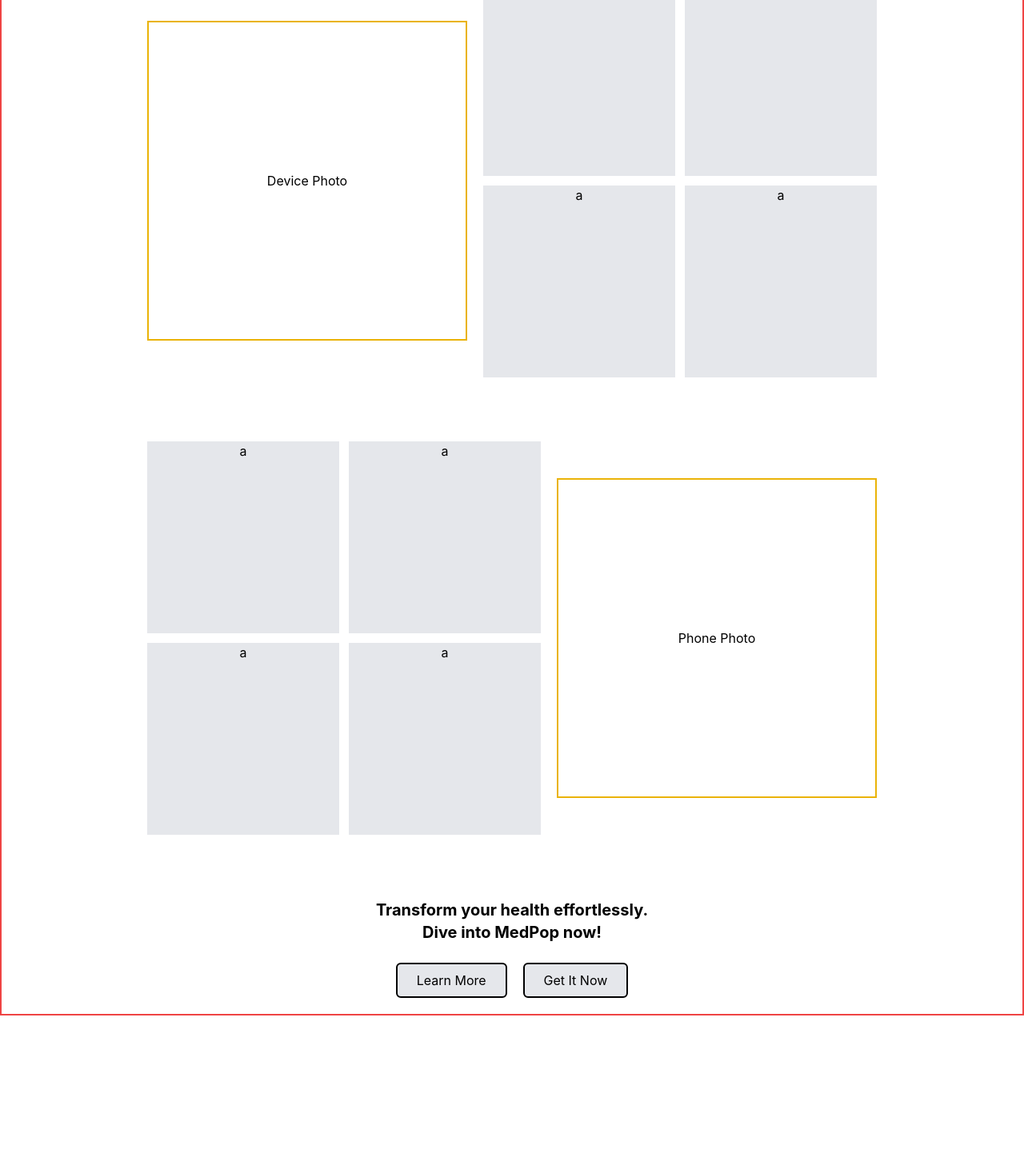
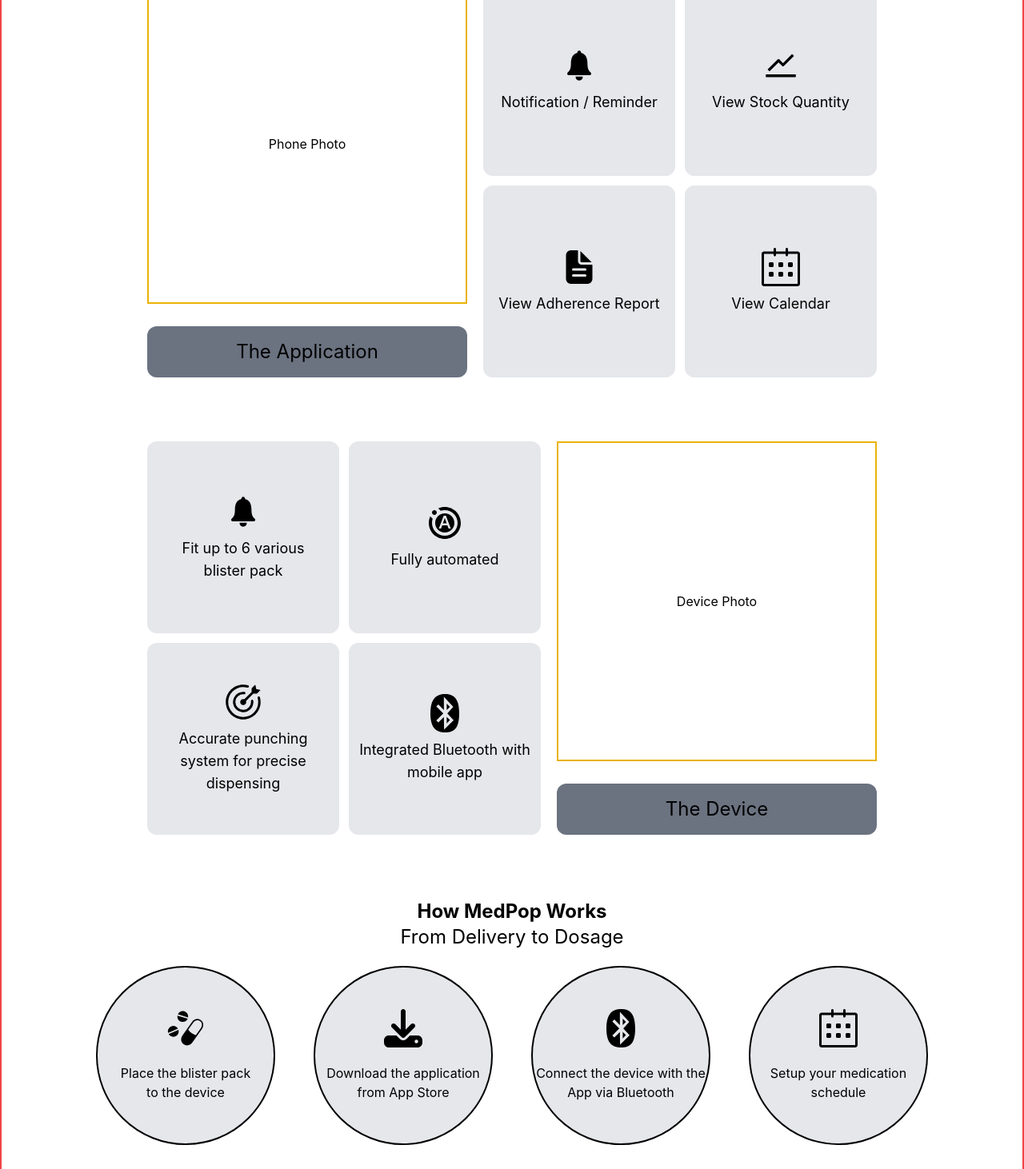
Before and after one commit to qiqian27/medpop, a Next.js app: page / in a window 1280 px wide. Shown: the part 648-2110 px from the top of the page at 80% size. Before the commit the page ends 1918 px from the top, so only its background shows below. Built offline with nearby package versions, Linux system fonts and the light colour scheme.

Commit message:
second commit

```diff
--- a/package.json
+++ b/package.json
@@ -14,6 +14,7 @@
     "postcss": "^8.4.34",
     "react": "18.2.0",
     "react-dom": "18.2.0",
+    "react-icons": "^5.0.1",
     "tailwindcss": "^3.4.1"
   },
   "devDependencies": {
--- a/pages/index.tsx
+++ b/pages/index.tsx
@@ -1,6 +1,15 @@
 import type { NextPage } from 'next'
 import Head from 'next/head'
 import Image from 'next/image'
+import { FaApple, FaGooglePlay, FaBluetooth } from "react-icons/fa";
+import { GiMedicines } from "react-icons/gi";
+import { FaDownload } from "react-icons/fa6";
+import { SlCalender } from "react-icons/sl";
+import { IoIosNotifications } from "react-icons/io";
+import { AiOutlineStock } from "react-icons/ai";
+import { IoDocumentText } from "react-icons/io5";
+import { MdMotionPhotosAuto } from "react-icons/md";
+import { GoGoal } from "react-icons/go";
 
 const Home: NextPage = () => {
   return (
@@ -42,14 +51,29 @@
 
         <section id='device'>
           <div className='flex items-center justify-center mt-[5rem]'>
-            {/* Device and App Photo */}
-            <div className='border-2 border-yellow-500 w-[25rem] h-[25rem] text-center items-center justify-center flex'>Device Photo</div>
+            {/* App Photo */}
+            <div>
+              <div className='border-2 border-yellow-500 w-[25rem] h-[25rem] text-center items-center justify-center flex'>Phone Photo</div>
+              <div className='text-center text-2xl mt-7 p-4 rounded-xl bg-gray-500'>The Application</div>
+            </div>
             {/* Introduce */}
             <div className='ml-5 grid grid-cols-2 gap-3'>
-              <div className='bg-gray-200 w-60 h-60 text-center'>a</div>
-              <div className='bg-gray-200 w-60 h-60 text-center'>a</div>
-              <div className='bg-gray-200 w-60 h-60 text-center'>a</div>
-              <div className='bg-gray-200 w-60 h-60 text-center'>a</div>
+              <div className='bg-gray-200 w-60 h-60 text-center rounded-xl flex flex-col items-center justify-center'>
+                <IoIosNotifications className='text-5xl mb-2' />
+                <p className='text-lg'>Notification / Reminder</p>
+              </div>
+              <div className='bg-gray-200 w-60 h-60 text-center rounded-xl flex flex-col justify-center items-center'>
+                <AiOutlineStock className='text-5xl mb-2' />
+                <p className='text-lg'>View Stock Quantity</p>
+              </div>
+              <div className='bg-gray-200 w-60 h-60 text-center rounded-xl flex flex-col justify-center items-center'>
+                <IoDocumentText className='text-5xl mb-2' />
+                <p className='text-lg'>View Adherence Report</p>
+              </div>
+              <div className='bg-gray-200 w-60 h-60 text-center rounded-xl flex flex-col justify-center items-center'>
+                <SlCalender className='text-5xl mb-2' />
+                <p className='text-lg'>View Calendar</p>
+              </div>
             </div>
           </div>
 
@@ -59,13 +83,60 @@
           <div className='flex items-center justify-center mt-[5rem]'>
             {/* Introduce */}
             <div className='grid grid-cols-2 gap-3'>
-              <div className='bg-gray-200 w-60 h-60 text-center'>a</div>
-              <div className='bg-gray-200 w-60 h-60 text-center'>a</div>
-              <div className='bg-gray-200 w-60 h-60 text-center'>a</div>
-              <div className='bg-gray-200 w-60 h-60 text-center'>a</div>
+              <div className='px-2 bg-gray-200 w-60 h-60 text-center rounded-xl flex flex-col items-center justify-center'>
+                <IoIosNotifications className='text-5xl mb-2' />
+                <p className='text-lg'>Fit up to 6 various <br /> blister pack</p>
+              </div>
+              <div className='px-2 bg-gray-200 w-60 h-60 text-center rounded-xl flex flex-col items-center justify-center'>
+                <MdMotionPhotosAuto className='text-5xl mb-2' />
+                <p className='text-lg'>Fully automated</p>
+              </div>
+              <div className='px-2 bg-gray-200 w-60 h-60 text-center rounded-xl flex flex-col items-center justify-center'>
+                <GoGoal className='text-5xl mb-2' />
+                <p className='text-lg'>Accurate punching system for precise dispensing</p>
+              </div>
+              <div className='px-2 bg-gray-200 w-60 h-60 text-center rounded-xl flex flex-col items-center justify-center'>
+                <FaBluetooth className='text-5xl mb-2' />
+                <p className='text-lg'>Integrated Bluetooth with mobile app</p>
+              </div>
             </div>
-            {/* Device and App Photo */}
-            <div className=' ml-5 border-2 border-yellow-500 w-[25rem] h-[25rem] text-center items-center justify-center flex'>Phone Photo</div>
+            {/* DevicePhoto */}
+            <div className='ml-5'>
+              <div className='border-2 border-yellow-500 w-[25rem] h-[25rem] text-center items-center justify-center flex'>Device Photo</div>
+              <div className='text-center text-2xl mt-7 p-4 rounded-xl bg-gray-500'>The Device</div>
+            </div>
+          </div>
+        </section>
+
+        <section id='step'>
+          <div className='items-center mt-[5rem]'>
+            <p className='text-2xl text-center'> <strong>How MedPop Works</strong> <br />From Delivery to Dosage </p>
+            <div className="flex justify-center items-center space-x-12 mt-5">
+              <div className="relative w-[14rem] h-[14rem] bg-gray-200 border-2 border-black rounded-full">
+                <div className="absolute inset-0 flex flex-col justify-center items-center">
+                  <GiMedicines className='text-5xl mb-5' />
+                  <p className='text-center'>Place the blister pack <br /> to the device</p>
+                </div>
+              </div>
+              <div className="relative w-[14rem] h-[14rem] bg-gray-200 border-2 border-black rounded-full">
+                <div className="absolute inset-0 flex flex-col justify-center items-center">
+                  <FaDownload className='text-5xl mb-5' />
+                  <p className='text-center'>Download the application <br /> from App Store</p>
+                </div>
+              </div>
+              <div className="relative w-[14rem] h-[14rem] bg-gray-200 border-2 border-black rounded-full">
+                <div className="absolute inset-0 flex flex-col justify-center items-center">
+                  <FaBluetooth className='text-5xl mb-5' />
+                  <p className='text-center'>Connect the device with the App via Bluetooth</p>
+                </div>
+              </div>
+              <div className="relative w-[14rem] h-[14rem] bg-gray-200 border-2 border-black rounded-full">
+                <div className="absolute inset-0 flex flex-col justify-center items-center">
+                  <SlCalender className='text-5xl mb-5' />
+                  <p className='text-center'>Setup your medication schedule</p>
+                </div>
+              </div>
+            </div>
           </div>
         </section>
 
@@ -74,8 +145,14 @@
             <div>
               <p className='text-xl font-bold text-center'>Transform your health effortlessly. <br /> Dive into MedPop now!</p>
               <div className='flex space-x-5 mt-6 items-center justify-center'>
-                <a className='bg-gray-200 border-2 border-black px-6 py-2 rounded-md hover:scale-[105%] transition-transform' href=''>Learn More</a>
-                <a className='bg-gray-200 border-2 border-black px-6 py-2 rounded-md hover:scale-[105%] transition-transform' href=''>Get It Now</a>
+                <div className='flex items-center bg-gray-200 border-2 w-[13rem] border-black py-2 rounded-xl hover:scale-[105%] transition-transform' >
+                  <FaApple className='text-4xl ml-3 justify-center' />
+                  <p className='ml-2'>Download on the <br /><strong>Apple Store</strong></p>
+                </div>
+                <div className='flex items-center bg-gray-200 border-2 w-[13rem] border-black py-2 rounded-xl hover:scale-[105%] transition-transform' >
+                  <FaGooglePlay className='text-4xl ml-3 justify-center' />
+                  <p className='text-center  w-[9rem]'>Get it on <br /><strong>Google Play</strong></p>
+                </div>
               </div>
             </div>
           </div>
```
Also changed, not shown: 2 other files (tests, documents, lock files or other folders).
